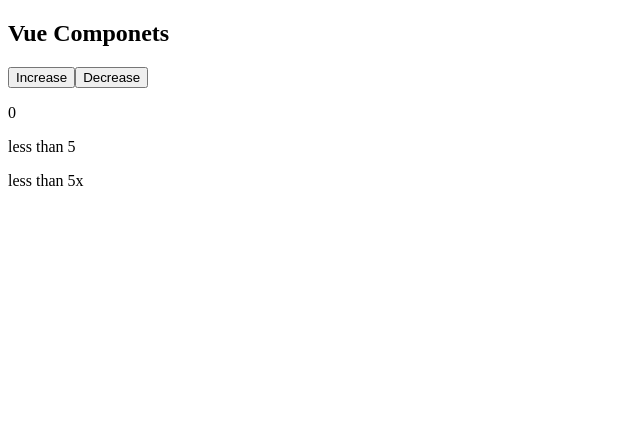
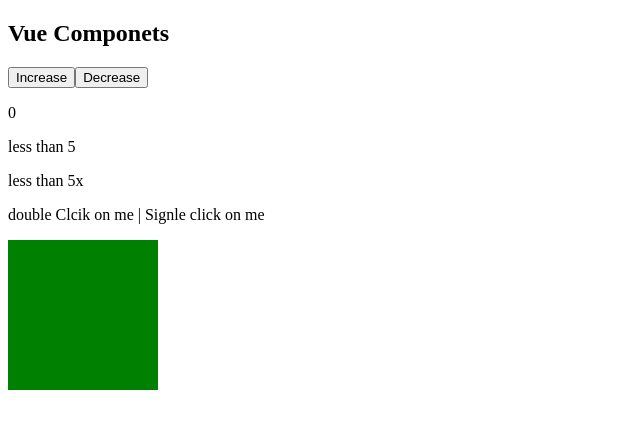
Before and after one commit to mdabhn/vueContentx, a Vue app: page / in a window 1280 px wide. Shown: the top 428 px of the page, without its empty margins (0-640 px from the left). Built offline with nearby package versions, Linux system fonts and the light colour scheme.

Commit message:
Dynamic class added

```diff
--- a/src/components/Main.vue
+++ b/src/components/Main.vue
@@ -8,6 +8,15 @@
     <p>{{ status() }}</p>
     <!-- this will call the computed property which will only update accoding to the data  -->
     <p>{{ currentstatus }}</p>
+
+    <!-- dynamic css -->
+    <p>double Clcik on me | Signle click on me</p>
+    <div
+      class="squar"
+      :class="color"
+      @dblclick="changeColor"
+      @click="changeColorback"
+    ></div>
   </div>
 </template>
 
@@ -17,6 +26,7 @@
     data() {
       return {
         val: 0,
+        color: '',
       }
     },
     methods: {
@@ -29,6 +39,12 @@
       status() {
         return this.val > 5 ? 'Greater than 5' : 'less than 5'
       },
+      changeColor() {
+        this.color = 'black'
+      },
+      changeColorback() {
+        this.color = ''
+      },
     },
     computed: {
       currentstatus() {
@@ -38,4 +54,14 @@
   }
 </script>
 
-<style></style>
+<style>
+  .squar {
+    height: 150px;
+    width: 150px;
+    background-color: green;
+  }
+
+  .black {
+    background-color: black;
+  }
+</style>
```
